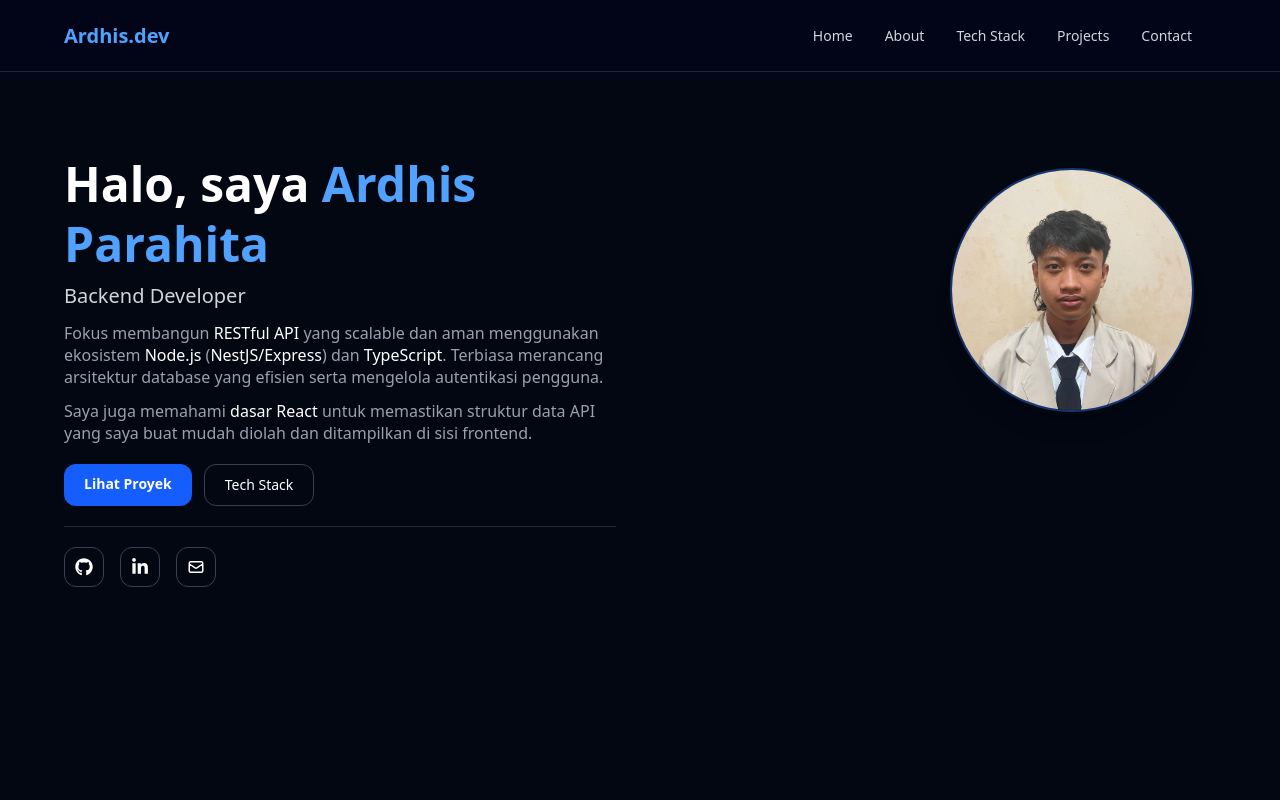
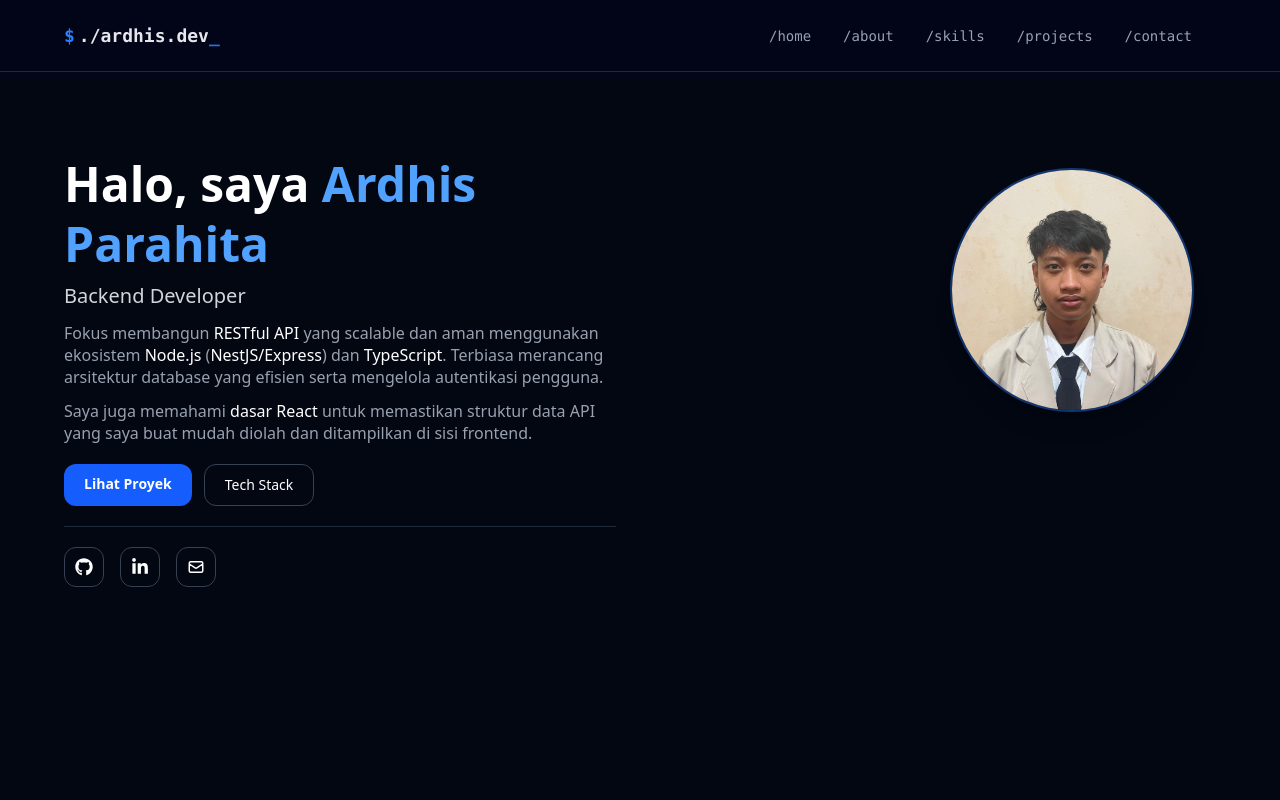
Before and after one commit to ardhisparahita/portfolio, a React (Vite) app: page / in a window 1280 px wide. Shown: the top 800 px of the page. Built offline with nearby package versions, Linux system fonts and the light colour scheme.

Commit message:
style: change style to backend

```diff
--- a/src/components/Navbar.tsx
+++ b/src/components/Navbar.tsx
@@ -3,53 +3,68 @@ import { Link } from "react-scroll";
 
 const Navbar = () => {
   const [open, setOpen] = useState(false);
-  const items = ["Home", "About", "Tech Stack", "Projects", "Contact"];
+
+  // Mapping nama menu ke ID section dan Tampilan Text
+  const navLinks = [
+    { name: "Home", to: "home", label: "/home" },
+    { name: "About", to: "about", label: "/about" },
+    { name: "Tech Stack", to: "skills", label: "/skills" }, // Pastikan ID di TechStack.tsx adalah "skills"
+    { name: "Projects", to: "projects", label: "/projects" },
+    { name: "Contact", to: "contact", label: "/contact" },
+  ];
 
   return (
-    <nav className="fixed top-0 z-50 w-full h-[72px] bg-slate-950/90 backdrop-blur border-b border-gray-800">
+    <nav className="fixed top-0 z-50 w-full h-[72px] bg-slate-950/90 backdrop-blur border-b border-gray-800 font-mono">
+      {/* Container: padding horizontal disamakan dengan section lain */}
       <div className="max-w-6xl mx-auto h-full flex justify-between items-center px-6 xl:pl-0 xl:pr-6">
-        <div className="text-xl font-bold text-blue-400 cursor-pointer">
+        {/* LOGO: Gaya eksekusi script terminal */}
+        <div className="text-lg font-bold text-gray-200 cursor-pointer hover:text-blue-400 transition-colors">
           <Link to="home" smooth duration={500}>
-            Ardhis.dev
+            <span className="text-blue-500 mr-1">$</span>
+            ./ardhis.dev
+            <span className="animate-pulse text-blue-500">_</span>
           </Link>
         </div>
 
-        <div className="hidden md:flex space-x-8 text-sm text-gray-300">
-          {items.map((item) => (
+        {/* DESKTOP MENU: Gaya URL path / Endpoint */}
+        <div className="hidden md:flex space-x-8 text-sm text-gray-400">
+          {navLinks.map((link) => (
             <Link
-              key={item}
-              to={item === "Tech Stack" ? "techstack" : item.toLowerCase()}
+              key={link.name}
+              to={link.to}
               smooth
               duration={500}
               offset={-72}
-              className="cursor-pointer hover:text-blue-400 transition"
+              className="cursor-pointer hover:text-blue-400 transition-colors duration-300"
             >
-              {item}
+              {link.label}
             </Link>
           ))}
         </div>
 
+        {/* MOBILE TOGGLE */}
         <button
           onClick={() => setOpen(!open)}
-          className="md:hidden text-2xl text-white"
+          className="md:hidden text-2xl text-gray-300 hover:text-white transition"
         >
           {open ? "✕" : "☰"}
         </button>
       </div>
 
+      {/* MOBILE MENU */}
       {open && (
-        <div className="md:hidden fixed top-[72px] left-0 w-full bg-slate-950 border-t border-gray-800 p-6 space-y-4 shadow-xl">
-          {items.map((item) => (
+        <div className="md:hidden fixed top-[72px] left-0 w-full bg-slate-950 border-b border-gray-800 p-6 space-y-4 shadow-xl">
+          {navLinks.map((link) => (
             <Link
-              key={item}
-              to={item === "Tech Stack" ? "techstack" : item.toLowerCase()}
+              key={link.name}
+              to={link.to}
               smooth
               duration={500}
               offset={-72}
               onClick={() => setOpen(false)}
-              className="block text-base hover:text-blue-400 transition cursor-pointer"
+              className="block text-base text-gray-400 hover:text-blue-400 transition cursor-pointer border-l-2 border-transparent hover:border-blue-500 pl-4"
             >
-              {item}
+              {link.label}
             </Link>
           ))}
         </div>
```
